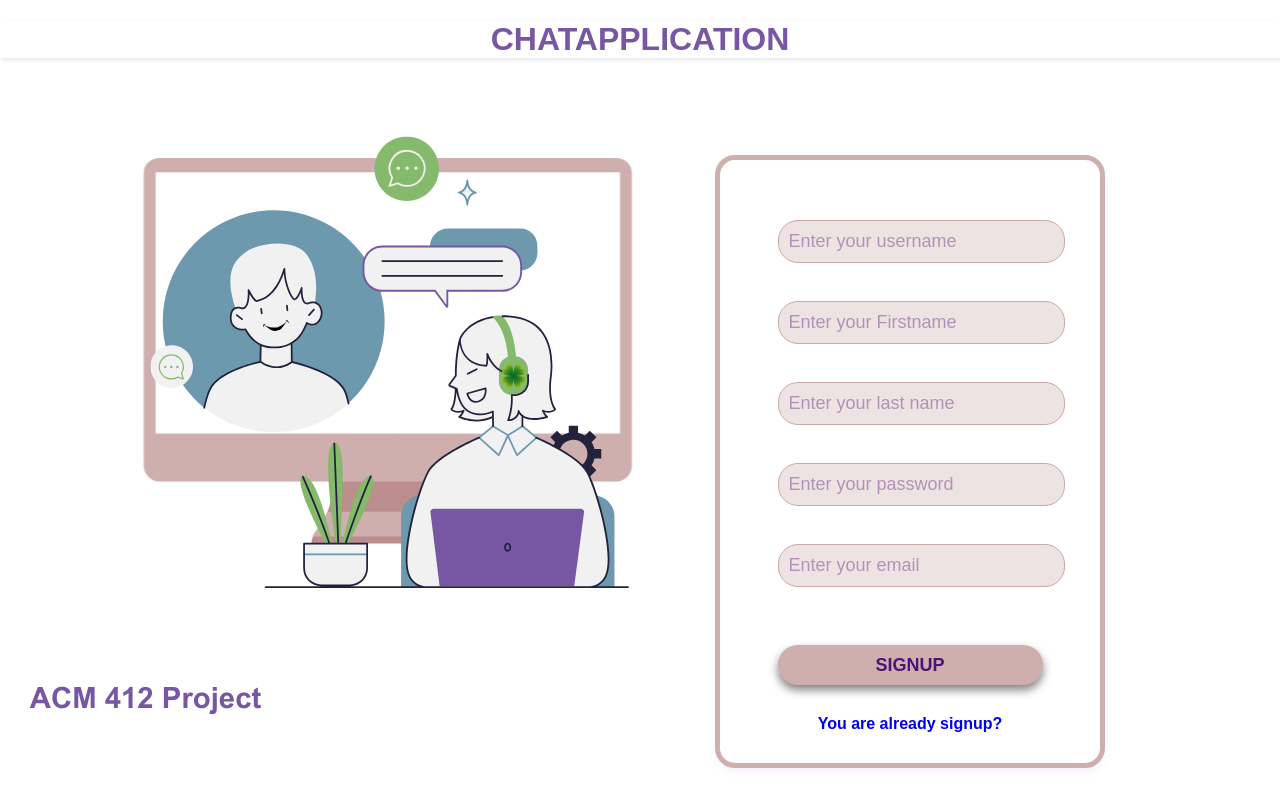
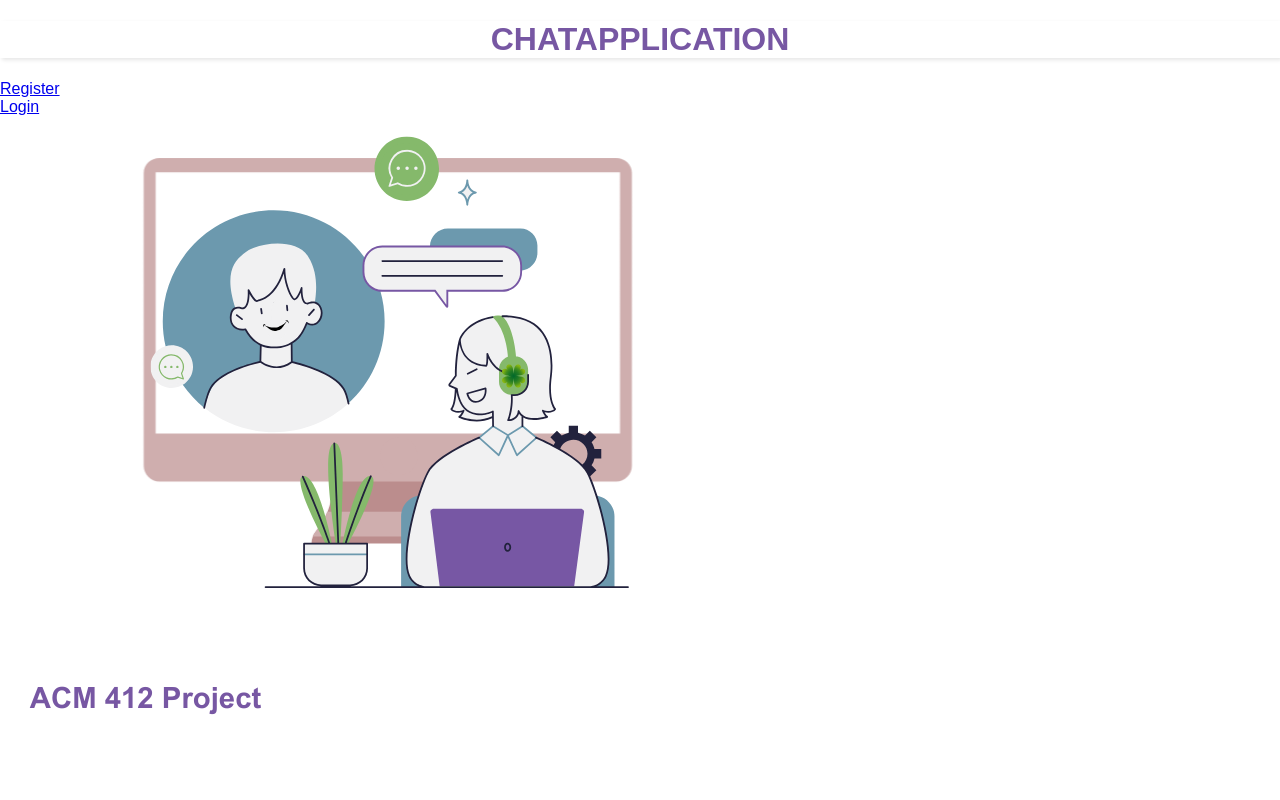
Before and after one commit to irosceto/my-django-frontend, a React (Create React App) app: page / in a window 1280 px wide. Shown: the top 800 px of the page. Built offline with nearby package versions, Linux system fonts and the light colour scheme.

Commit message:
calısan

```diff
--- a/src/App.js
+++ b/src/App.js
@@ -1,13 +1,20 @@
 import React from 'react';
-import { BrowserRouter } from 'react-router-dom'; // BrowserRouter bileşenini import et
+import { BrowserRouter, Routes, Route } from 'react-router-dom';
+import ProfileForm from "./ProfileForm";
 import SignUp from "./signup";
+import LoginFormm from "./home";
+import Navigate from "./Navigate";
 
 function App() {
   return (
     <div>
       <h1 className="h_bir">ChatApplication</h1>
-      <BrowserRouter> {/* BrowserRouter ile SignUp bileşenini sarmala */}
-        <SignUp />
+      <BrowserRouter>
+        <Navigate/>
+        <Routes>
+          <Route path='/register' element={<SignUp/>} />
+          <Route path='/home' element={<LoginFormm/>} />
+        </Routes>
       </BrowserRouter>
     </div>
   );
```
